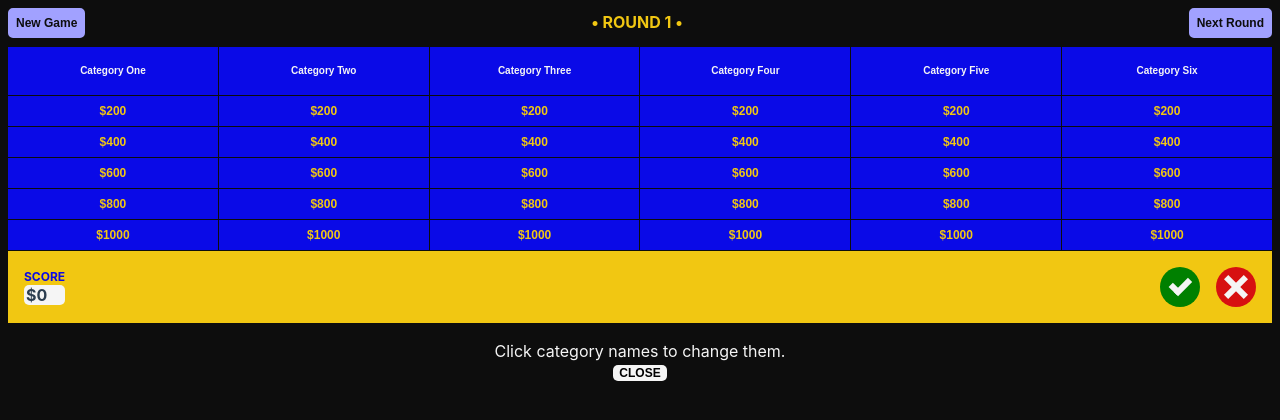
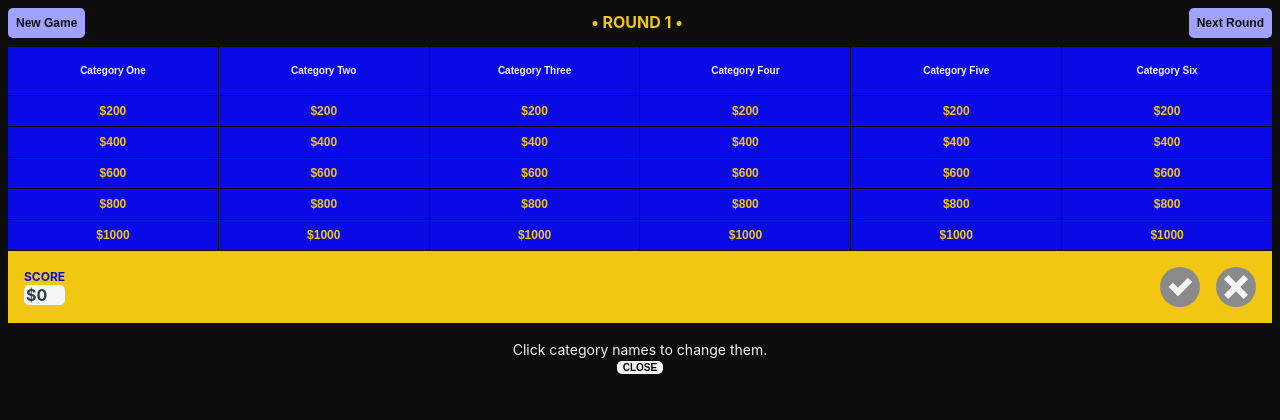
Before and after one commit to alecthibodeau/quiz-show-flow, a Vue app: page / in a window 1280 px wide. Shown: the top 420 px of the page. Built offline with nearby package versions, Linux system fonts and the light colour scheme.

Commit message:
style: change clue response button colors to indicate if clue is active

```diff
--- a/src/constants/colors.ts
+++ b/src/constants/colors.ts
@@ -3,6 +3,7 @@ const colors = {
   colorBlue: '#0a0ae7',
   colorBluePale: '#a1a1ff',
   colorGold: '#f1c712',
+  colorGray: '#8a8a8a',
   colorGreenHTML: '#008000',
   colorRed: '#d71010',
   colorWhite: '#fff',
--- a/src/views/ScoreView.vue
+++ b/src/views/ScoreView.vue
@@ -9,7 +9,16 @@ import type { Column } from '../interfaces/Column';
 import colors from '../constants/colors';
 import gameContent from '../constants/game-content';
 
-const { colorBlue, colorBluePale, colorGold, colorGreenHTML, colorRed, colorOffWhite, colorOffBlack } = colors;
+const {
+  colorBlue,
+  colorBluePale,
+  colorGold,
+  colorGray,
+  colorGreenHTML,
+  colorRed,
+  colorOffWhite,
+  colorOffBlack
+} = colors;
 const { dollarValuesFirst, dollarValuesSecond, digitsAsWords } = gameContent;
 
 const currentRound = ref<number>(1);
@@ -159,13 +168,13 @@ function formatScore(): string {
         </div>
         <button
           @click="updateScore(currentClue.dollarValue)"
-          class="button-response button-correct">
+          :class="['button-response button-correct', { active: currentClue.dollarValue }]">
           <div></div>
           <div></div>
         </button>
         <button
           @click="updateScore(-currentClue.dollarValue)"
-          class="button-response button-incorrect">
+          :class="['button-response button-incorrect', { active: currentClue.dollarValue }]">
           <div></div>
           <div></div>
         </button>
@@ -312,28 +321,13 @@ function formatScore(): string {
 .clue-info {
   display: flex;
   flex-direction: column;
-  align-items: flex-end;
-  justify-content: flex-end;
+  align-items: center;
+  justify-content: center;
   font-size: .75rem;
   line-height: 1rem;
 
   div {
     font-weight: 700;
-  }
-}
-
-.button-response {
-  display: flex;
-  justify-content: center;
-  align-items: center;
-  width: 2.5rem;
-  height: 2.5rem;
-  border: none;
-  border-radius: 50%;
-  margin-left: 1rem;
-
-  div {
-    position: relative;
   }
 }
 
@@ -372,19 +366,39 @@ function formatScore(): string {
   }
 }
 
+.button-response {
+  display: flex;
+  justify-content: center;
+  align-items: center;
+  width: 2.5rem;
+  height: 2.5rem;
+  border: none;
+  border-radius: 50%;
+  margin-left: 1rem;
+
+  &:not(.active) {
+    background-color: v-bind('colorGray');
+  }
+
+  div {
+    position: relative;
+  }
+}
+
 .message-change-categories {
   display: flex;
   flex-direction: column;
   justify-content: center;
   align-items: center;
   margin-top: 1rem;
+  font-size: .875rem;
   color: v-bind('colorOffWhite');
 
   button {
     border: none;
     border-radius: 5px;
     text-transform: uppercase;
-    font-size: .75rem;
+    font-size: .625rem;
     font-weight: 700;
     background-color: v-bind('colorOffWhite');
   }
```
